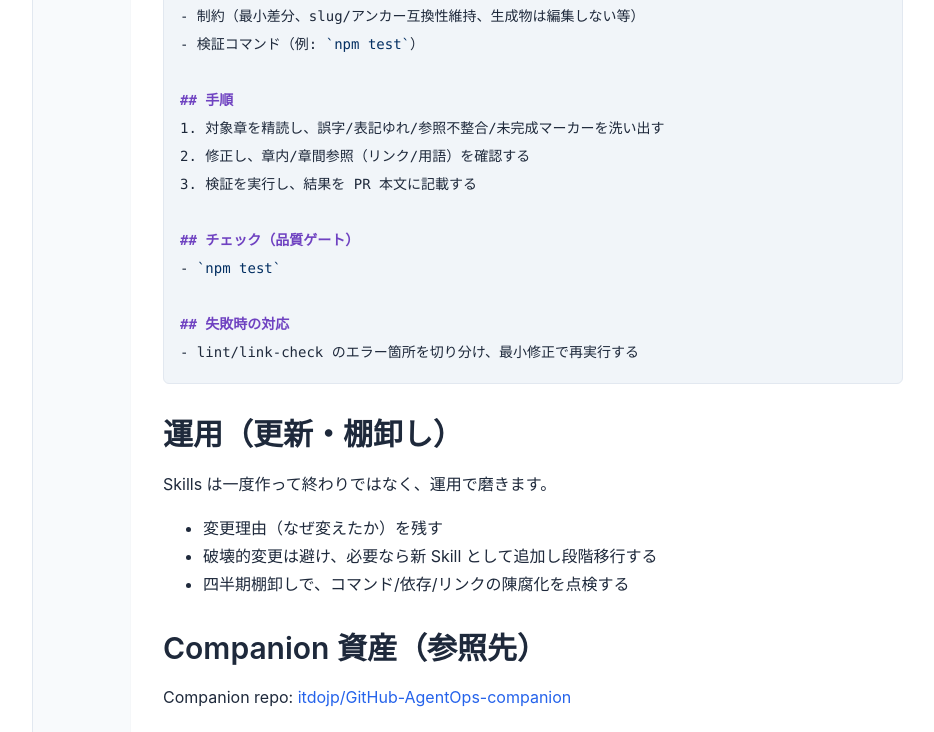
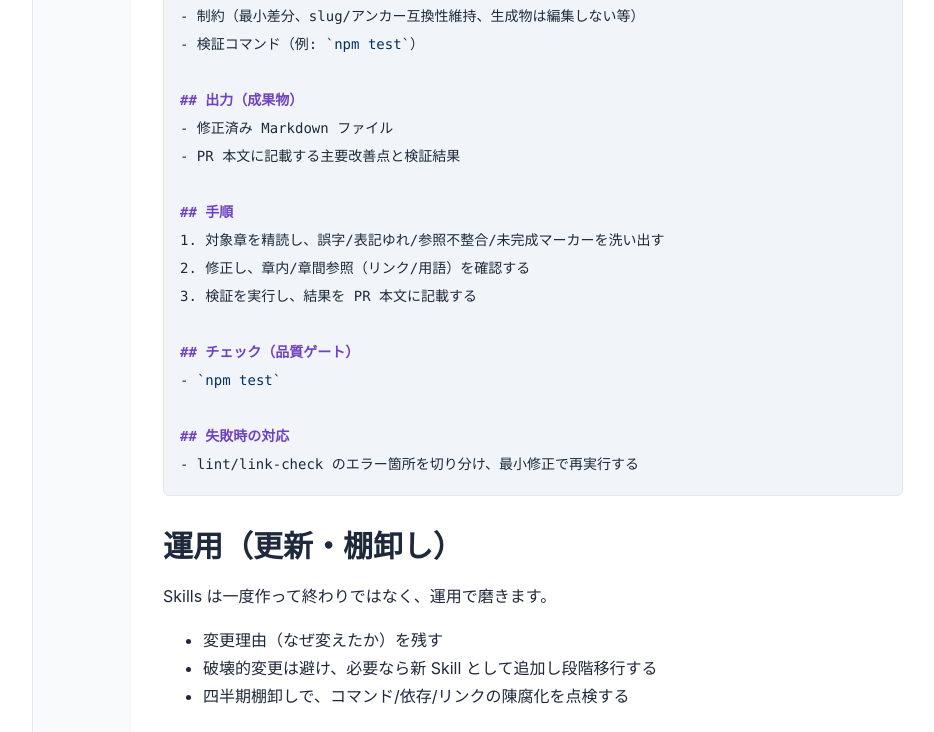
Before and after one commit to itdojp/GitHub-AgentOps-book, a Jekyll site: the page built from docs/chapters/chapter04/index.md, in a window 1280 px wide and 900 px high, scrolled down 1427 px, cut to the strip 168-900 px from the top of the window. Shown: the whole strip, without its empty margins (247-1181 px from the left). Built offline with Jekyll 4.4.1, drawn with Linux system fonts in a browser that asks for light colours.

Commit message:
docs: add output section to skill example

```diff
--- a/docs/chapters/chapter04/index.md
+++ b/docs/chapters/chapter04/index.md
@@ -59,6 +59,10 @@ Skill は Markdown で次の章立てにすると、レビューと再利用が
 - 制約（最小差分、slug/アンカー互換性維持、生成物は編集しない等）
 - 検証コマンド（例: `npm test`）
 
+## 出力（成果物）
+- 修正済み Markdown ファイル
+- PR 本文に記載する主要改善点と検証結果
+
 ## 手順
 1. 対象章を精読し、誤字/表記ゆれ/参照不整合/未完成マーカーを洗い出す
 2. 修正し、章内/章間参照（リンク/用語）を確認する
```
Also changed, not shown: src/chapters/chapter04/index.md (+4 -0 lines).
